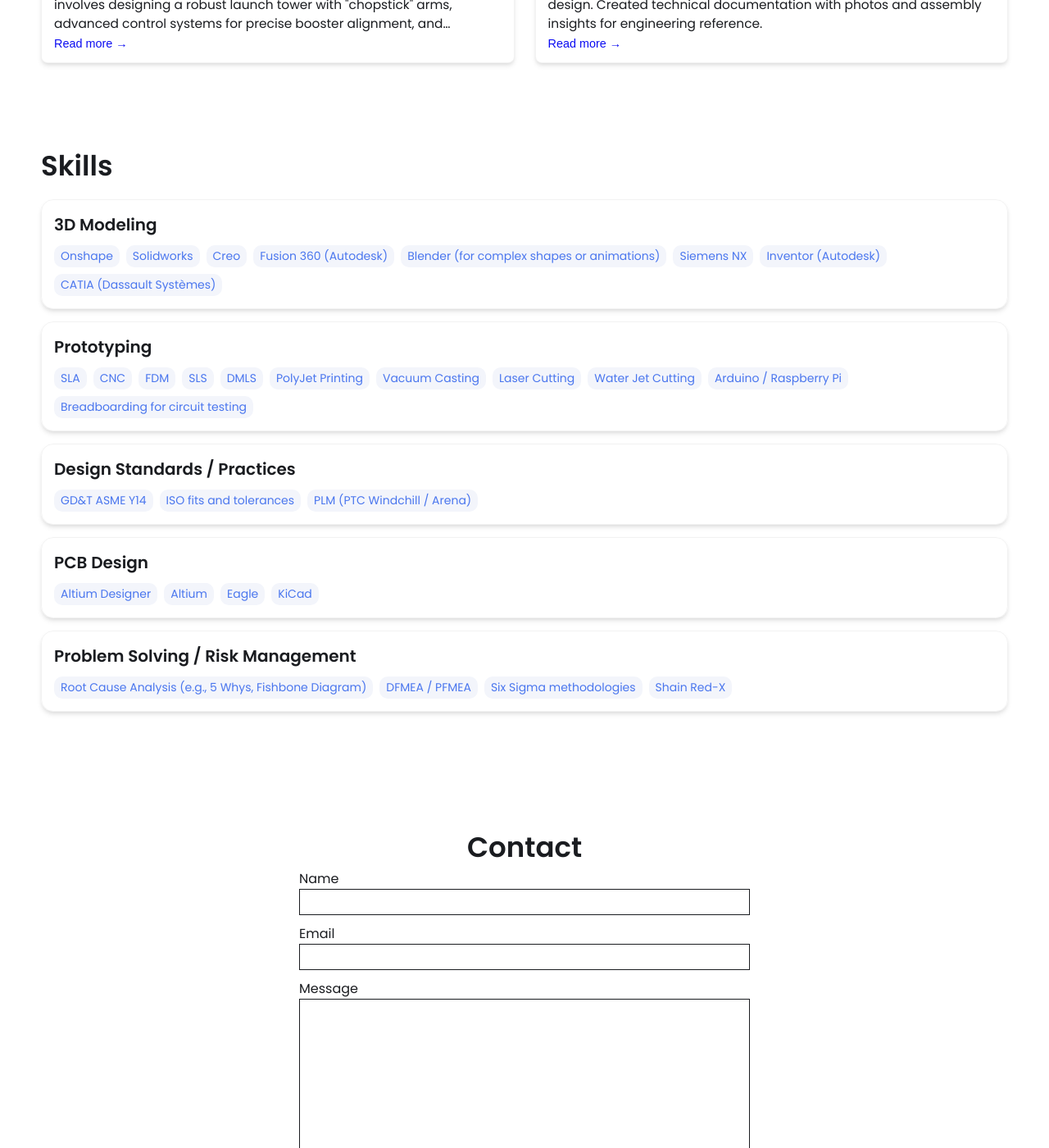
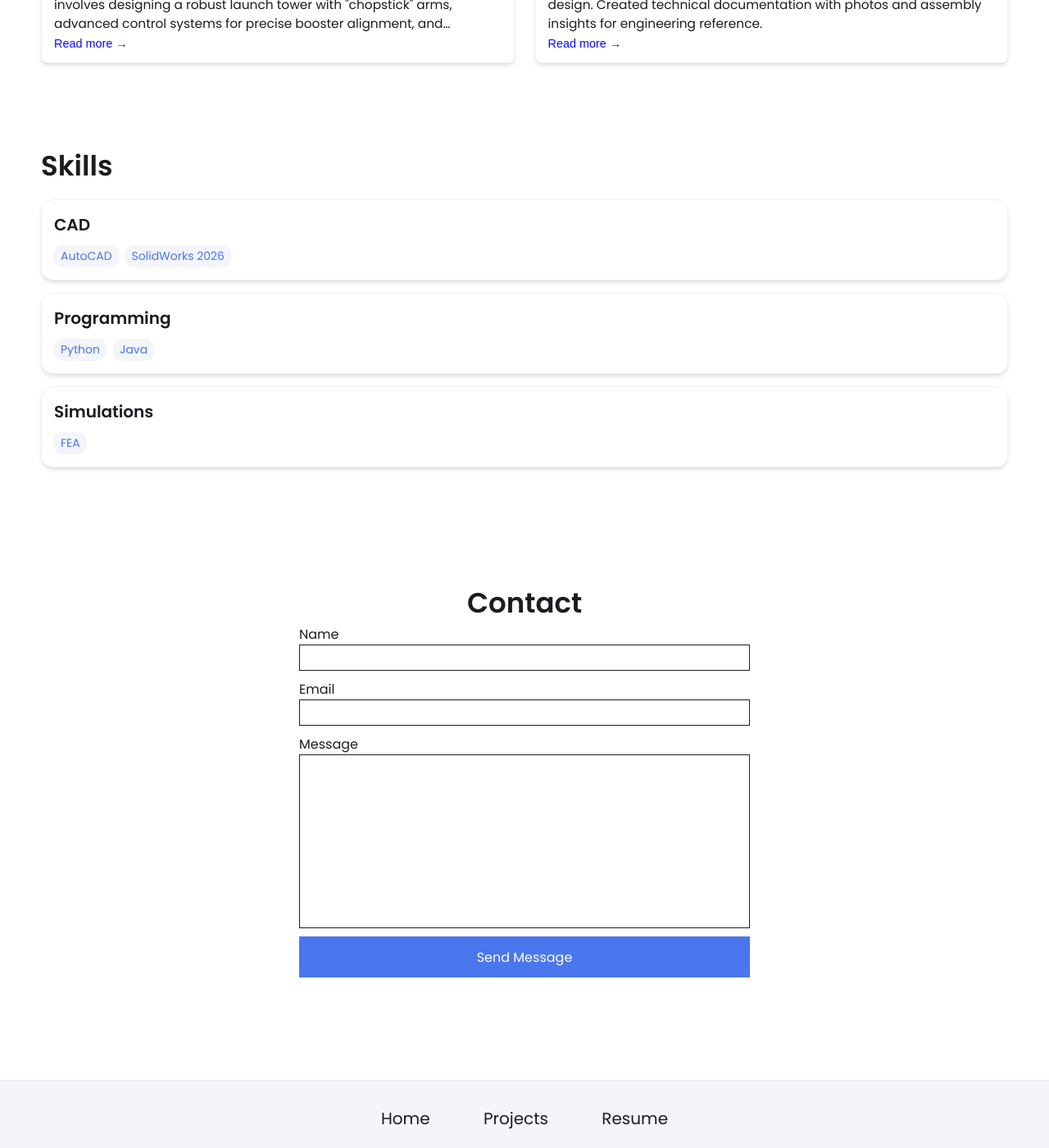
Before and after one commit to richard-liao12/richard-liao12.github.io, a Jekyll site: the page built from index.html, in a window 1280 px wide and 1400 px high, scrolled down 1449 px. Shown: the whole window at 82% size. Built offline with Jekyll 4.4.1, drawn with Linux system fonts in a browser that asks for light colours.

Commit message:
Update _config.yml

```diff
--- a/_config.yml
+++ b/_config.yml
@@ -24,15 +24,15 @@
 
 # Link your resume
 # You can place your resume in assets/resume/{resume.pdf or add external link such as pdf saved in google drive
-resume-url: https://drive.google.com/file/d/13Z3duVzh-gguPU5r03oJVEE6rV9rd3DS/view?usp=sharing # or /assets/resume/resume.pdf
+resume-url: /assets/resume/RICHARD LIAO - F26 Resume V1.pdf # or /assets/resume/resume.pdf
 
 
 # Set up external links - this will show up as small icons next to your name.
 
 external-links:    # input only your own url slug. The icons with missing entries will not appear.
-  linkedin: test    # https://www.linkedin.com/in/{your url slug}
-  github: leea12    # https://github.com/{your url slug}
-  stackoverflow: test      # https://stackoverflow.com/users/{your url slug}
+  linkedin: www.linkedin.com/in/richardliaomx    # https://www.linkedin.com/in/{your url slug}
+  github: https://github.com/richard-liao12    # https://github.com/{your url slug}
+  stackoverflow:      # https://stackoverflow.com/users/{your url slug}
   medium:            # https://medium.com/@{your url slug}
   x-twitter:   # https://x.com/{your url slug}
   threads:            # https://threads.net/@{your url slug}
@@ -44,46 +44,17 @@
 
 # Skills Section - Add the list of your Skills by categories/tools. The indentation for each level needs to be precise.
 skills:
-  - category: 3D Modeling
+  - category: CAD
     tools:
-    - Onshape
-    - Solidworks
-    - Creo
-    - Fusion 360 (Autodesk)
-    - Blender (for complex shapes or animations)
-    - Siemens NX
-    - Inventor (Autodesk)
-    - CATIA (Dassault Systèmes)
-  - category: Prototyping
+    - AutoCAD
+    - SolidWorks 2026
+  - category: Programming
     tools:
-    - SLA
-    - CNC
-    - FDM
-    - SLS
-    - DMLS
-    - PolyJet Printing
-    - Vacuum Casting
-    - Laser Cutting
-    - Water Jet Cutting
-    - Arduino / Raspberry Pi
-    - Breadboarding for circuit testing
-  - category: Design Standards / Practices
+    - Python
+    - Java
+  - category: Simulations
     tools:
-    - GD&T ASME Y14
-    - ISO fits and tolerances
-    - PLM (PTC Windchill / Arena)
-  - category: PCB Design
-    tools:
-    - Altium Designer
-    - Altium
-    - Eagle
-    - KiCad
-  - category: Problem Solving / Risk Management
-    tools:
-    - Root Cause Analysis (e.g., 5 Whys, Fishbone Diagram)
-    - DFMEA / PFMEA
-    - Six Sigma methodologies
-    - Shain Red-X
+    - FEA
 
 
 # Contact Form Setup. Setup an account and copy over the key. When someone fills out the form, it will be received in your email.
```
